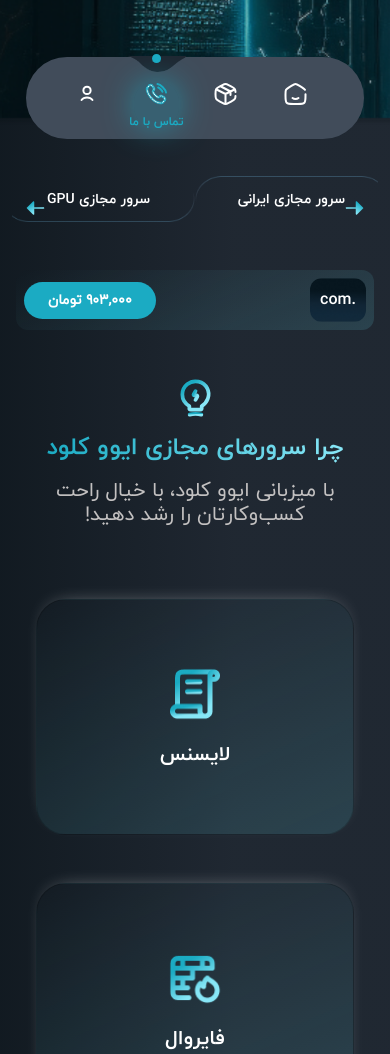
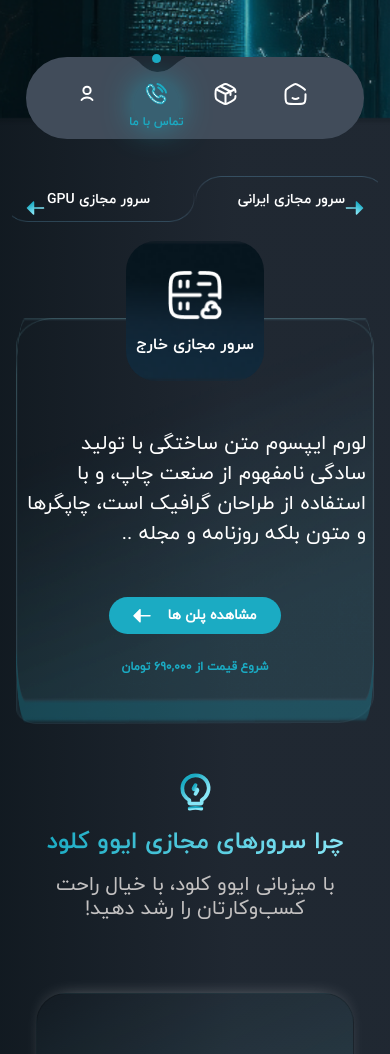
Before and after one commit to yakoobkhedri/elitist-host, a plain HTML site: page about.html in a window 390 px wide. Shown: the part 692-1746 px from the top of the page. Drawn offline with nearby package versions, Linux system fonts and the light colour scheme; animation ran at ten frames a second.

Commit message:
commit message

```diff
--- a/about.html
+++ b/about.html
@@ -367,14 +367,31 @@
           <div class="swiper-button-next"></div>
           <div class="swiper-button-prev"></div>
         </div>
-        <div data-aos="fade-down" class="tab-content mt-5" id="myTabContent">
+        <div data-aos="fade-down" class="tab-content mt-5 pt-5 pt-lg-0" id="myTabContent">
           <div class="tab-pane fade show active" id="home-tab-pane" role="tabpanel" aria-labelledby="home-tab" tabindex="0">
             <div class="row mx-0 gx-sm-5 gx-2 gy-sm-4 gy-3">
              <div class="col-12">
-               <a class="d-flex align-items-center justify-content-between py-sm-4 py-2 px-sm-5 px-2 rounded-30 rounded-xs-12 bg-gradient2">
-                 <p class="rounded-12 font-bold text-white p-16 p-xs-10 mb-0 bg-gradient5">.com</p>
-                 <p class="fw-bold text-white py-2 px-4 fs-sm-14 mb-0 rounded-pill bg-main">۹۰۳,۰۰۰ تومان</p>
-               </a>
+               <div class="hoverBox position-relative flex-column flex-lg-row d-flex align-items-center justify-content-between gap-5 py-sm-4 py-2 pb-5 px-sm-5 px-2 rounded-30 rounded-xs-12">
+                 <img alt="img" src="assets/img/Group 9290 (2).png" class="position-absolute d-lg-none transition w-100 h-100 top-0 bottom-0 end-0 start-0">
+                 <img alt="img" src="assets/img/Group 9290.png" class="position-absolute d-none d-lg-block transition w-100 h-100 top-0 bottom-0 end-0 start-0">
+                <img alt="img" src="assets/img/Rectangle 4538.png" class="position-absolute transition w-100 h-100 top-0 bottom-0 end-0 start-0">
+                <div class="flex-shrink-0 -mr-116 mr-md-0 -mt-md-85 position-relative rounded-30 d-flex align-items-center justify-content-center font-bold text-white p-16 py-4 p-xs-10 mb-0 bg-gradient5">
+                   <div>
+                    <img alt="img" src="assets/img/server-square-cloud_svgrepo.com.PNG" class="mx-auto d-block mb-2 w-60 h-60">
+                    <p class="mb-0 text-center">سرور مجازی خارج</p>
+                   </div>
+                 </div>
+                 <p class="fs-20 mb-0 text-white position-relative">لورم ایپسوم متن ساختگی با تولید سادگی نامفهوم از صنعت چاپ، و با استفاده از طراحان گرافیک است، چاپگرها و متون بلکه روزنامه و مجله ..</p>
+                 <div class="flex-shrink-0 position-relative">
+                  <a class="fw-bold text-white py-2 px-4 fs-sm-14 fs-20 rounded-pill bg-main btnHover d-flex align-items-center justify-content-center gap-3">
+                    <p class="mb-0">مشاهده پلن ها</p>
+                    <svg width="18" height="14" viewBox="0 0 18 14" fill="none" xmlns="http://www.w3.org/2000/svg">
+                      <path d="M17 6C17.4142 6 17.75 6.3358 17.75 6.75C17.75 7.1642 17.4142 7.5 17 7.5H7.75V12.75C7.75 13.0534 7.5673 13.3268 7.287 13.4429C7.0068 13.559 6.68417 13.4949 6.46967 13.2804L0.46967 7.2804C0.32902 7.1397 0.25 6.9489 0.25 6.75C0.25 6.5511 0.32902 6.3603 0.46967 6.2197L6.46967 0.21969C6.68417 0.00518996 7.0068 -0.0589701 7.287 0.0571099C7.5673 0.1732 7.75 0.44668 7.75 0.75002V6H17Z" fill="white"></path>
+                    </svg>
+                  </a>
+                  <p class="mb-0 mt-4 text-main fs-12 fw-bold text-center">شروع قیمت از ۶۹۰,۰۰۰ تومان</p>
+                 </div>
+               </div>
              </div>
             </div>
           </div>
--- a/assets/css/styles.css
+++ b/assets/css/styles.css
@@ -801,7 +801,10 @@ a {
 .p-16 {
     padding: 16px;
 }
-
+/* margin */
+.-mr-116{
+    margin-right: -116px;
+}
 /* max width */
 .max-w-373 {
     max-width: 373px;
@@ -1110,6 +1113,16 @@ input[type="number"] {
     transform: translateZ(40px);
     opacity: 0.85;
 }
+.hoverBox > img:nth-child(2){
+    opacity:0;
+    visibility: hidden;
+    display: none !important;
+}
+.hoverBox:hover > img:nth-child(2){
+    opacity:100%;
+    visibility: visible;
+    display:block !important;
+}
 /* swiper */
 
 .tabsSwiper .swiper-button-next::after {
@@ -1149,6 +1162,12 @@ input[type="number"] {
 
     .w-md-90 {
         width: 90px;
+    }
+    .mr-md-0{
+        margin-right:0;
+    }
+    .-mt-md-85{
+        margin-top: -85px;
     }
 }
 
```
Also changed, not shown: assets/img/Group 9290 (2).png (added), assets/img/Group 9290.png (added), assets/img/Rectangle 4538.png (added), assets/img/server-square-cloud_svgrepo.com.png (added).
